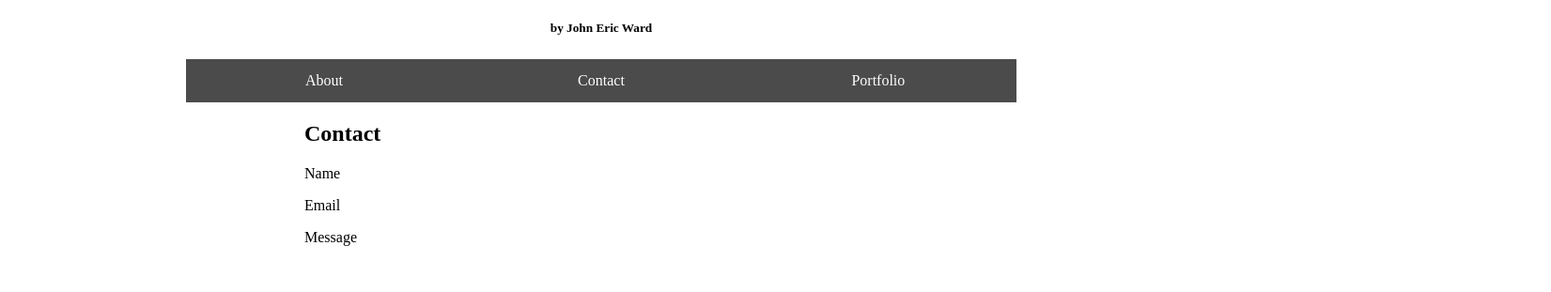
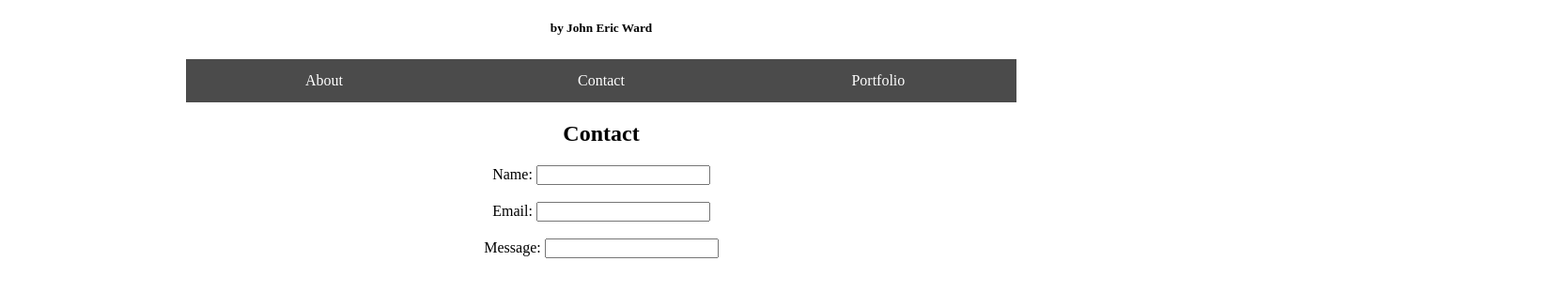
Before and after one commit to johnericward/Basic-Portfolio, a plain HTML site: page contact.html in a window 1280 px wide. Shown: the part 53-364 px from the top of the page at 94% size, 1651 px wide, since content can reach past the window. Drawn offline with Linux system fonts and the light colour scheme.

Commit message:
added blanks to contacts form

```diff
--- a/contact.html
+++ b/contact.html
@@ -23,22 +23,29 @@
         <!-- menu navigation -->
         <div class="menuNav">
             <ul>
-                <li><a class="active" href="index.html">About</a></li>
-                <li><a href="contact.html">Contact</a></li>
+                <li><a href="index.html">About</a></li>
+                <li><a class="active" href="contact.html">Contact</a></li>
                 <li><a href="portfolio.html">Portfolio</a></li>
             </ul>
         </div>
     </div>
 
 
-    <div class="aboutBody">
+    <div class="contactBody">
 
+     <!-- Contact Form on Page 2 -->
 
-      <!-- Contact Form on Page 2 -->
-      <h2> Contact </h2>
-        <p>Name</p>
-        <p>Email</p>
-        <p>Message</p>
+        <h2> Contact </h2>
+            <form name="myForm">
+            Name: <input type="text" name="enterName"><br>
+            <br>
+            Email: <input type="text" name="enterEmail"><br>
+            <br>
+            Message: <input type="text" name="enterMessage"><br>
+            </form>
+
+      <!-- End Contact Form on Page 2 -->
+
 
     </div>
 
--- a/css/style.css
+++ b/css/style.css
@@ -81,6 +81,8 @@ ul {
 
   }
 
+
+
 /*
 
 .aboutBody {
@@ -107,8 +109,18 @@ ul {
 
   */
 
+  .contactBody {
+
+    padding: 0 15% 0 15%;
+    margin-left: 0 auto;
+    margin-right: 0 auto;
+    text-align: center;
+  }
+
+
+
   .portfolio {
-    margin: 2% 15%;
+    margin: 4% 15%;
     text-align: center;
 
   }
@@ -118,3 +130,14 @@ ul {
     text-align: center;
 
   }
+
+
+  /*
+  .picsLIAlcott:hover {
+
+    background-color: red;
+    visibility: visible;
+
+  }
+
+  */
```
Also changed, not shown: index.html (+1 -1 lines), portfolio.html (+9 -4 lines).
